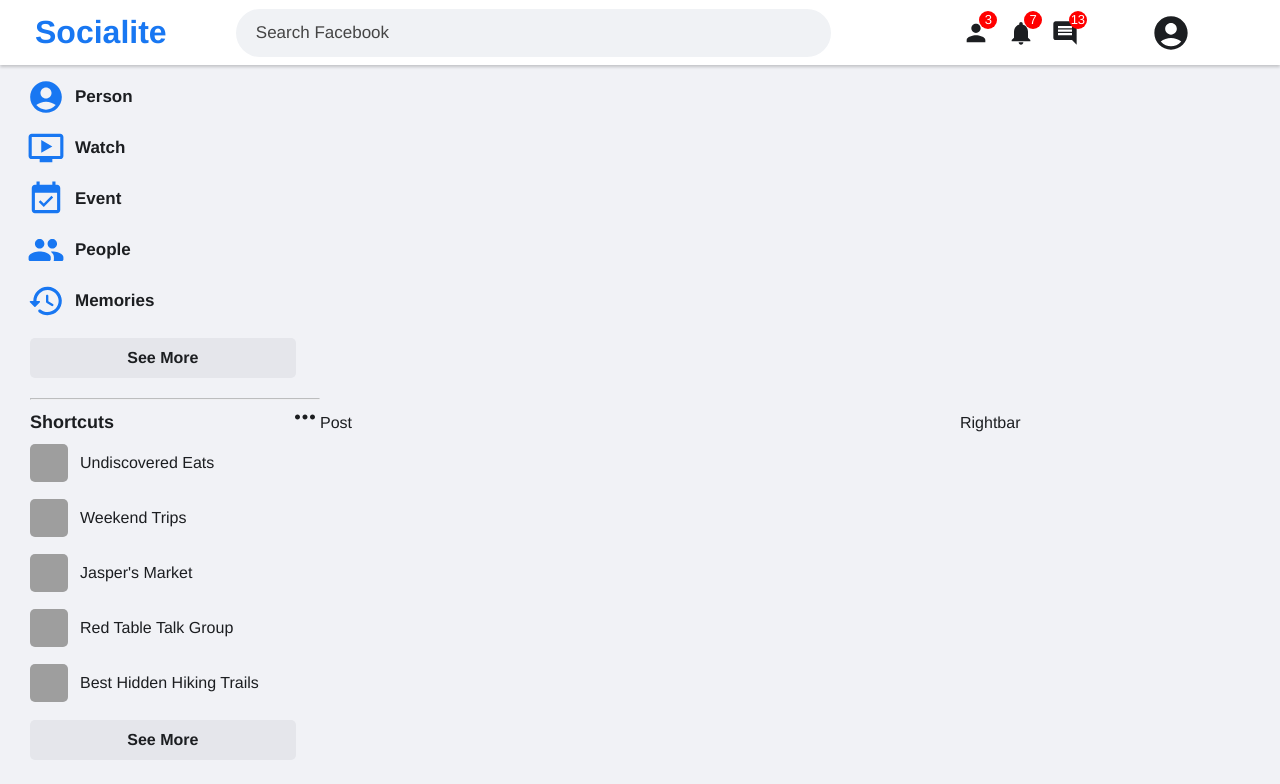
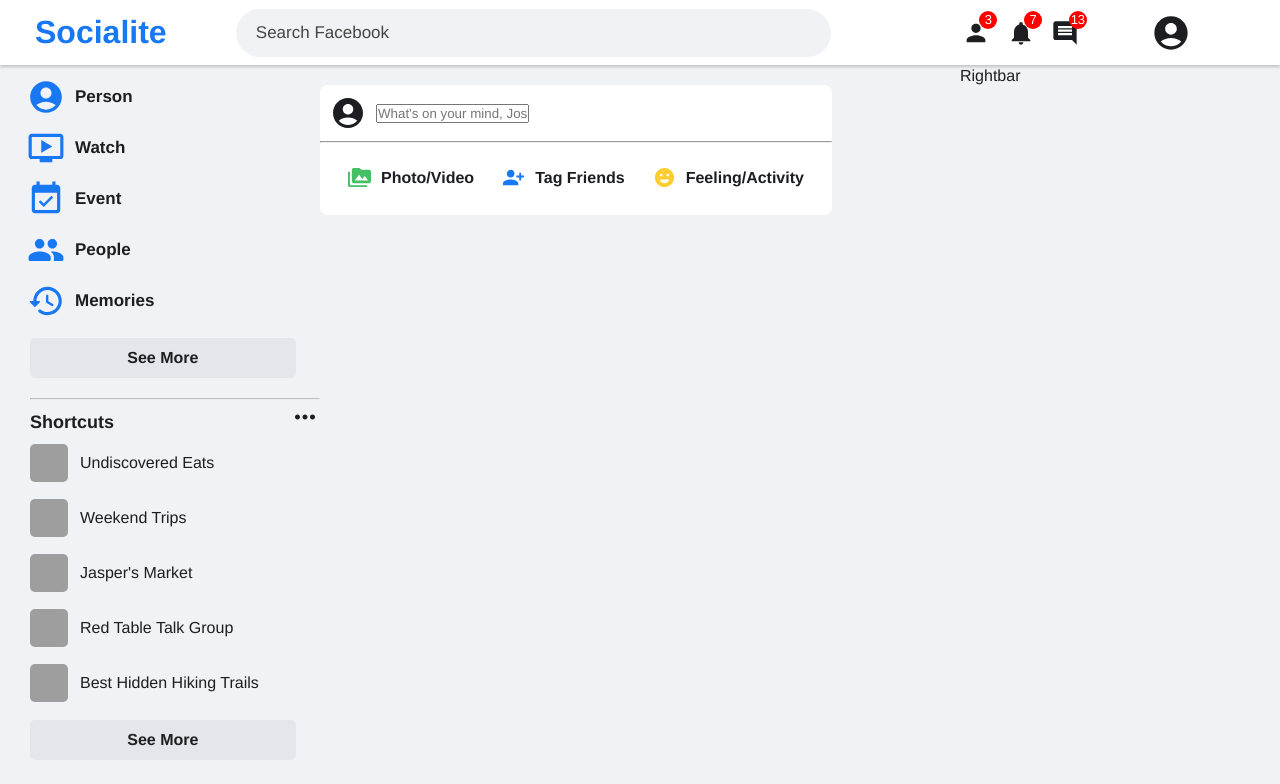
Before and after one commit to builtbysuraj/Socialite, a React (Vite) app: page /home in a window 1280 px wide. Shown: the top 784 px of the page. Built offline with nearby package versions, Linux system fonts and the light colour scheme; grey boxes are pictures that could not be loaded.

Commit message:
style: style in progress of input field

```diff
--- a/src/components/post/Post.scss
+++ b/src/components/post/Post.scss
@@ -1,3 +1,43 @@
-.post-container{
+.post-container {
+  margin-top: 2rem;
   flex: 2;
+  .input-card {
+    background: #fff;
+    border-radius: 8px;
+    width: 80%;
+    height: 13rem;
+    .input-section {
+      display: flex;
+      align-items: center;
+    }
+    .options {
+      display: flex;
+      align-items: center;
+      justify-content: space-evenly;
+      margin-top: 2.3rem;
+      .options-item {
+        display: flex;
+        align-items: center;
+        font-weight: bold;
+
+        .media-icon {
+          color: #44bf64;
+        }
+        .tag-person-icon {
+          color: #1879f4;
+        }
+        .feeling-icon {
+          color: #fbcd2f;
+        }
+      }
+    }
+  }
+  .input-avatar-icon {
+    font-size: 36px;
+    margin: 1rem;
+  }
+  .icon {
+    font-size: 23px;
+    margin-right: 1rem;
+  }
 }
--- a/src/components/post/Post.tsx
+++ b/src/components/post/Post.tsx
@@ -1,5 +1,39 @@
+import {
+  AccountCircle,
+  EmojiEmotions,
+  PermMedia,
+  PersonAddAlt1,
+} from "@mui/icons-material"
+
 import "./Post.scss"
 
 export default function Post() {
-  return <div className="post-container">Post</div>
+  return (
+    <main className="post-container">
+      <div className="input-card">
+        <section className="input-section">
+          <AccountCircle className="input-avatar-icon" />
+          <input type="text" placeholder="What's on your mind, Josephine?" />
+        </section>
+        <span className="hr">
+          <hr />
+        </span>
+        <section className="options">
+          <section className="options-item">
+            <PermMedia className="media-icon icon" />
+            <section className="option-name">Photo/Video</section>
+          </section>
+          <section className="options-item">
+            <PersonAddAlt1 className="tag-person-icon icon" />
+            <section className="option-name">Tag Friends</section>
+          </section>
+          <section className="options-item">
+            <EmojiEmotions className="feeling-icon icon" />
+            <section className="option-name">Feeling/Activity</section>
+          </section>
+        </section>
+      </div>
+      <div className="posts-wrapper"></div>
+    </main>
+  )
 }
--- a/src/pages/home/Home.scss
+++ b/src/pages/home/Home.scss
@@ -1,5 +1,3 @@
 .home-wrapper {
   display: flex;
-  align-items: center;
-  justify-content: center;
 }
```
